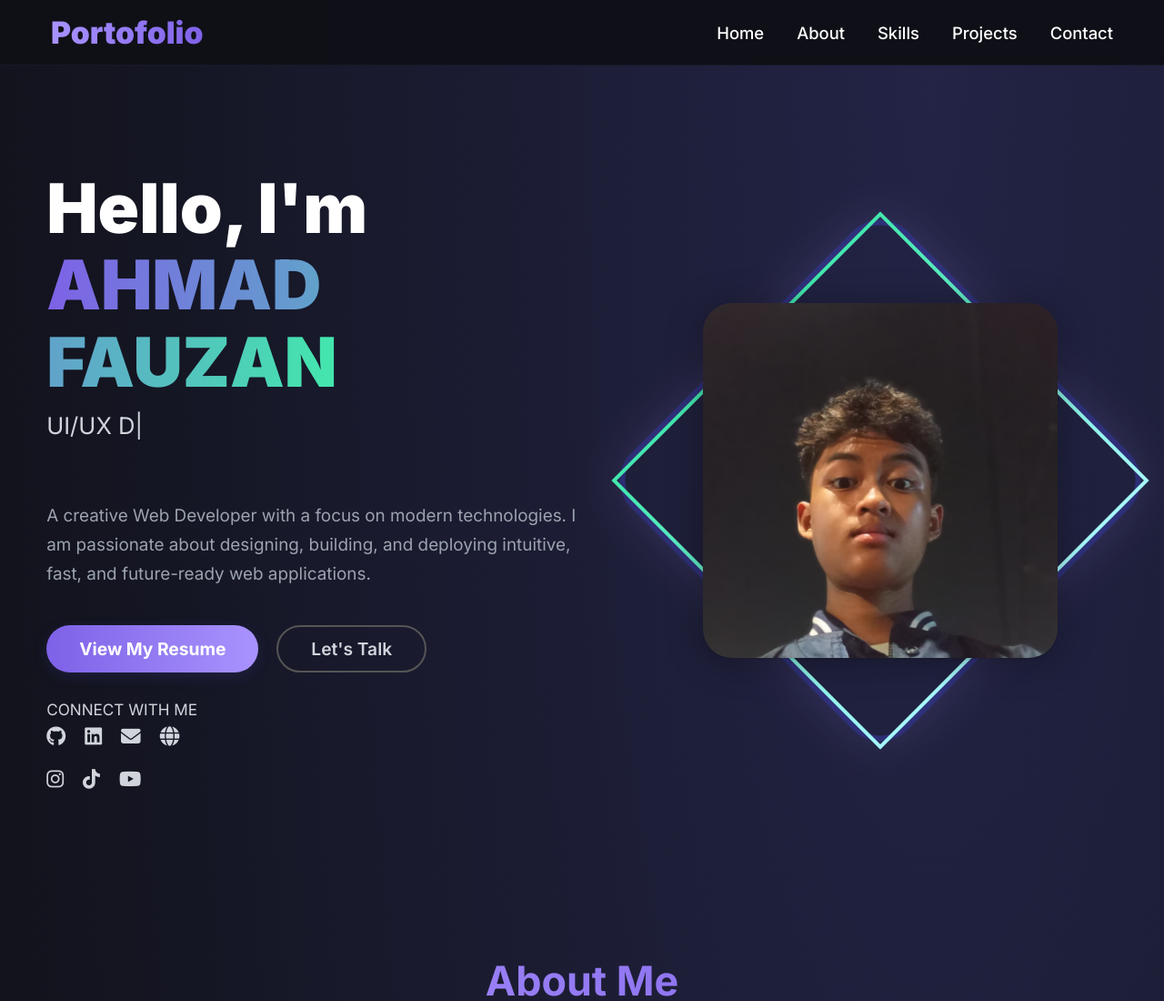
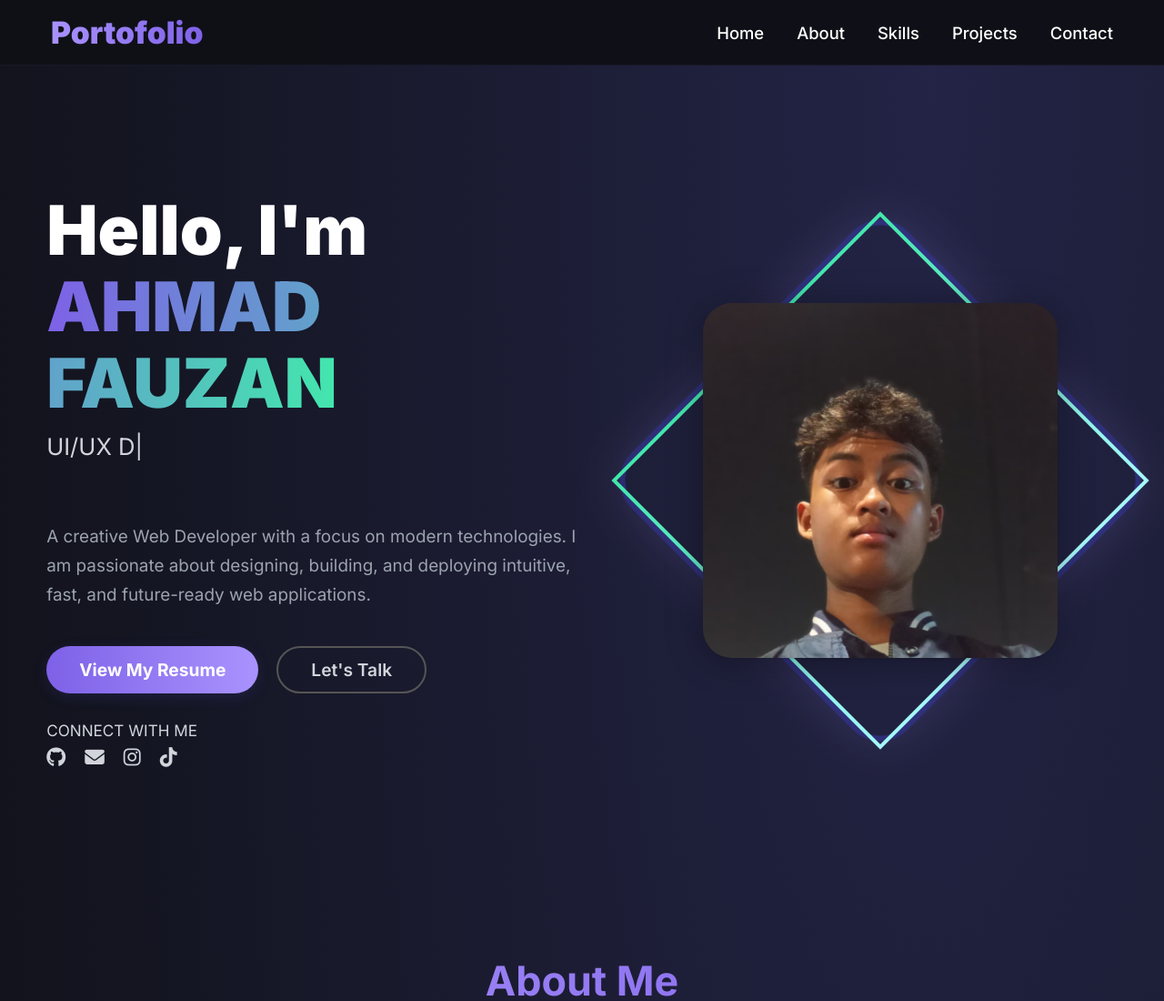
Before and after one commit to jeandelrey/myportofolio, a plain HTML site: page index.html in a window 1280 px wide. Shown: the top 1100 px of the page at 91% size. Drawn offline with nearby package versions, Linux system fonts and the light colour scheme.

Commit message:
Remove unused social media links
Removed unused social media links from the footer.

```diff
--- a/index.html
+++ b/index.html
@@ -51,13 +51,9 @@
                     <label>CONNECT WITH ME</label>
                     <div class="social-icons">
                         <a href="https://github.com/jeandelrey" target="_blank"><i class="fa-brands fa-github"></i></a>
-                        <a href="#" target="_blank"><i class="fa-brands fa-linkedin"></i></a>
                         <a href="mailto:jeandelreyyy@gmail.com"><i class="fa-solid fa-envelope"></i></a>
-                        <a href="#" target="_blank"><i class="fa-solid fa-globe"></i></a>
-                        <a href="#"><i class="fa-brands fa-x-twitter"></i></a>
                         <a href="https://www.instagram.com/ahmdfznno" target="_blank"><i class="fa-brands fa-instagram"></i></a>
                         <a href="https://www.tiktok.com/@ahmdfznnop" target="_blank"><i class="fa-brands fa-tiktok"></i></a>
-                        <a href="#"><i class="fa-brands fa-youtube"></i></a>
                     </div>
                 </div>
             </div>
```
